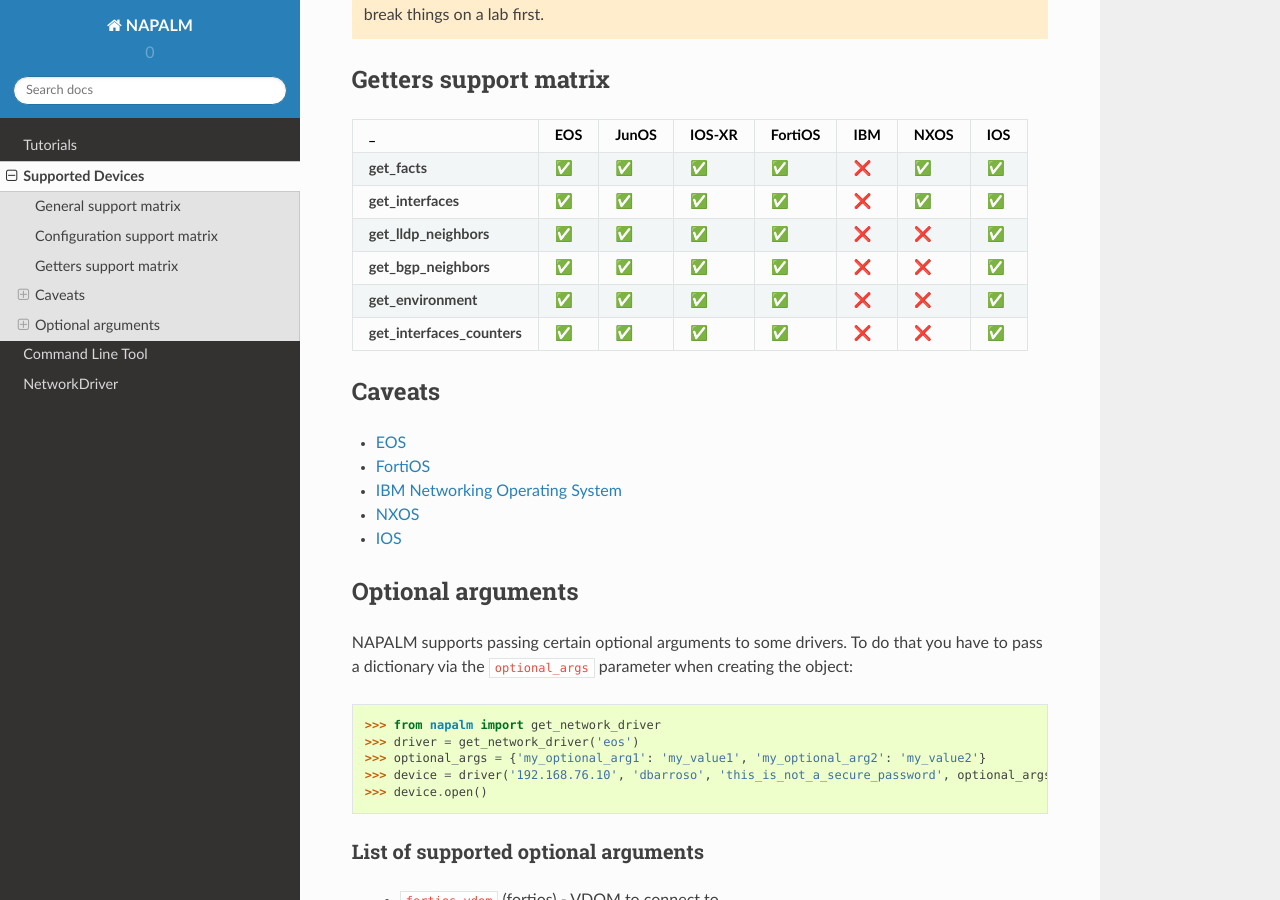
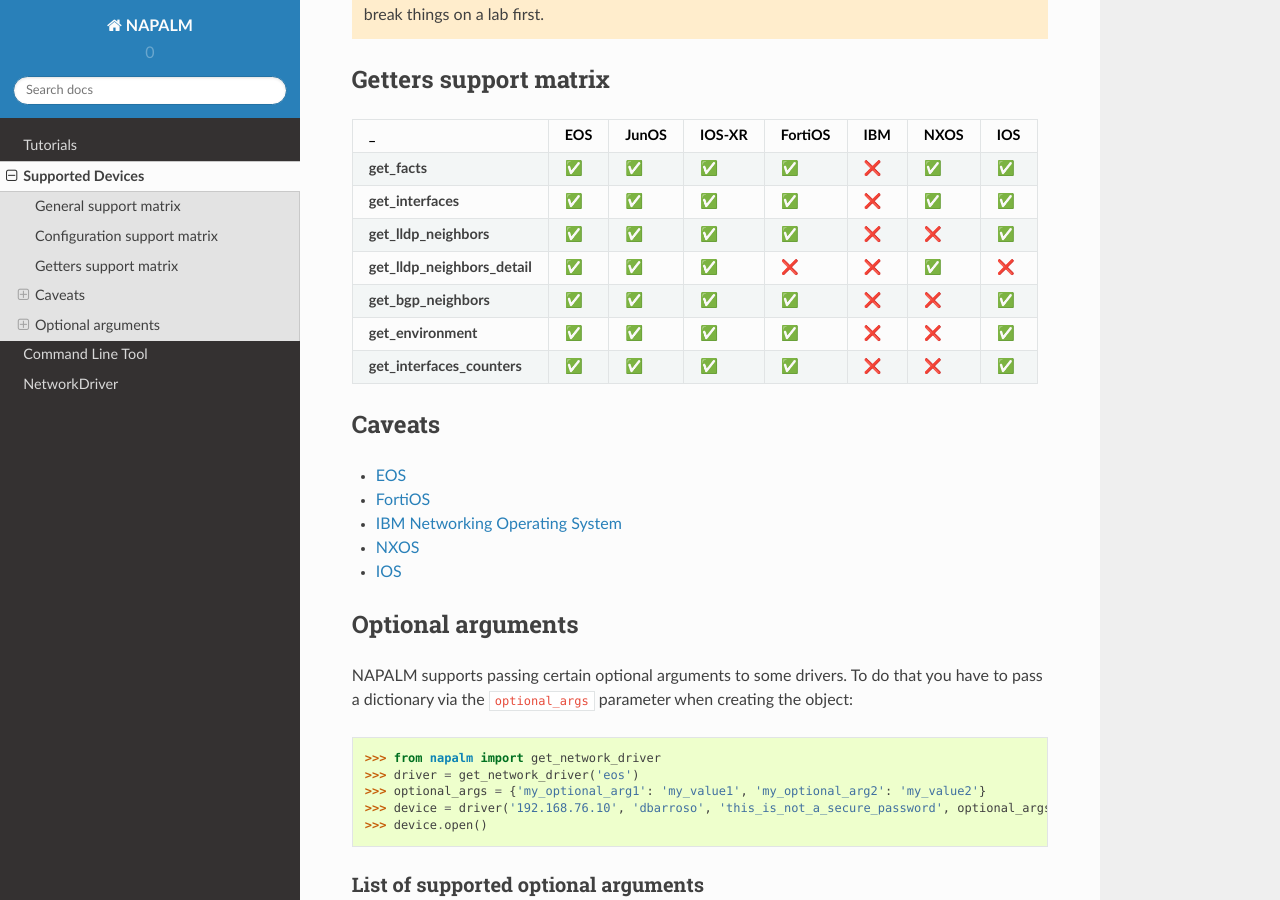
Before and after one commit to napalm-automation/napalm, a Sphinx documentation site: the page built from docs/support/index.rst, in a window 1280 px wide and 900 px high, scrolled down 1133 px. Built offline with Sphinx 7.4.7 and the Read the Docs theme 2.0.0, drawn with Linux system fonts in a browser that asks for light colours.

Commit message:
Updated suport docs
Updated support docs

Updated docs

```diff
--- a/docs/support/index.rst
+++ b/docs/support/index.rst
@@ -56,16 +56,17 @@
 .. |yes|   unicode:: U+02705 .. Yes
 .. |no|    unicode:: U+0274C .. No
 
-===========================  =====  =====   ======  =======  ======  ======  =====
-_                            EOS    JunOS   IOS-XR  FortiOS  IBM     NXOS    IOS
-===========================  =====  =====   ======  =======  ======  ======  =====
-**get_facts**                |yes|  |yes|   |yes|   |yes|    |no|    |yes|   |yes|
-**get_interfaces**           |yes|  |yes|   |yes|   |yes|    |no|    |yes|   |yes|
-**get_lldp_neighbors**       |yes|  |yes|   |yes|   |yes|    |no|    |no|    |yes|
-**get_bgp_neighbors**        |yes|  |yes|   |yes|   |yes|    |no|    |no|    |yes|
-**get_environment**          |yes|  |yes|   |yes|   |yes|    |no|    |no|    |yes|
-**get_interfaces_counters**  |yes|  |yes|   |yes|   |yes|    |no|    |no|    |yes|
-===========================  =====  =====   ======  =======  ======  ======  =====
+============================== =====  =====   ======  =======  ======  ======  =====
+_                               EOS   JunOS   IOS-XR  FortiOS  IBM     NXOS    IOS
+============================== =====  =====   ======  =======  ======  ======  =====
+**get_facts**                  |yes|  |yes|   |yes|   |yes|    |no|    |yes|   |yes|
+**get_interfaces**             |yes|  |yes|   |yes|   |yes|    |no|    |yes|   |yes|
+**get_lldp_neighbors**         |yes|  |yes|   |yes|   |yes|    |no|    |no|    |yes|
+**get_lldp_neighbors_detail**  |yes|  |yes|   |yes|   |no|     |no|    |yes|   |no|
+**get_bgp_neighbors**          |yes|  |yes|   |yes|   |yes|    |no|    |no|    |yes|
+**get_environment**            |yes|  |yes|   |yes|   |yes|    |no|    |no|    |yes|
+**get_interfaces_counters**    |yes|  |yes|   |yes|   |yes|    |no|    |no|    |yes|
+============================== =====  =====   ======  =======  ======  ======  =====
 
 Caveats
 -------
```
